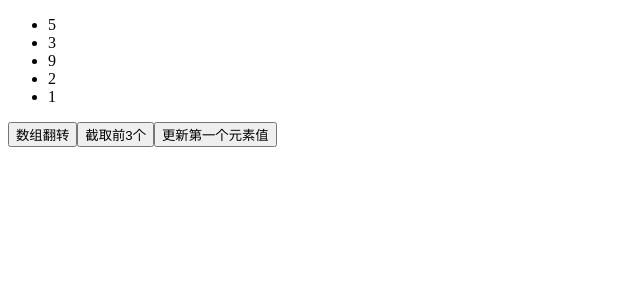
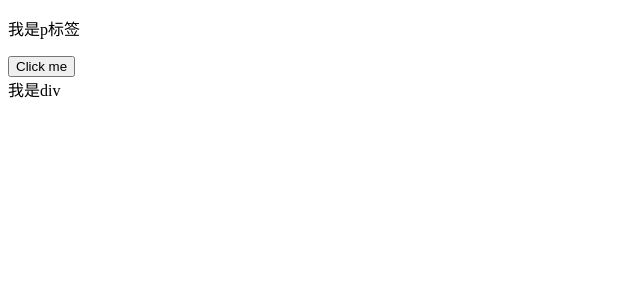
Before and after one commit to Efreet-kotori/day3, a Vue app: page / in a window 1280 px wide. Shown: the top 300 px of the page, without its empty margins (0-640 px from the left). Built offline with nearby package versions, Linux system fonts and the light colour scheme.

Commit message:
动态绑定

```diff
--- a/src/App.vue
+++ b/src/App.vue
@@ -1,47 +1,28 @@
+// 代码实现
 <template>
-  <div>
-    <ul>
-      <li v-for="(val, index) in arr" :key="index">
-        {{ val }}
-      </li>
-    </ul>
-    <button @click="revBtn">数组翻转</button>
-    <button @click="sliceBtn">截取前3个</button>
-    <button @click="updateBtn">更新第一个元素值</button>
-  </div>
+    <div>
+        <!-- 动态绑定class
+  				v-bind:class = '{类名: 布尔值}'
+   				:class="{类名: 布尔值}"
+     		 	使用场景: vue变量控制标签是否应该有类名-->
+
+        <p v-bind:class="{'active': activeFlag}">我是p标签</p>
+        <button @click="activeFlag = !activeFlag">
+            Click me
+        </button>
+        <!-- v-bind:class指令可以与普通的class特性共存 -->
+        <div class="box" :class="{'active': activeFlag}">
+          我是div
+        </div>
+    </div>
 </template>
 
 <script>
 export default {
-  data(){
-    return {
-      arr: [5, 3, 9, 2, 1]
-    }
-  },
-  methods: {
-    revBtn(){
-      // 1. 数组翻转可以让v-for更新
-      this.arr.reverse()
-    },
-    sliceBtn(){
-      // 2. 数组slice方法不会造成v-for更新
-      // slice不会改变原始数组
-      // this.arr.slice(0, 3)
-
-      // 解决v-for更新 - 覆盖原始数组
-      let newArr = this.arr.slice(0, 3)
-      this.arr = newArr
-    },
-    updateBtn(){
-      // 3. 更新某个值的时候, v-for是监测不到的
-      // this.arr[0] = 1000;
-
-      // 解决-this.$set()
-      // 参数1: 更新目标结构
-      // 参数2: 更新位置
-      // 参数3: 更新值
-      this.$set(this.arr, 0, 1000)
-    }
-  }
+ data() {
+  return {
+    activeFlag: true
+  };
+},
 }
 </script>
```
